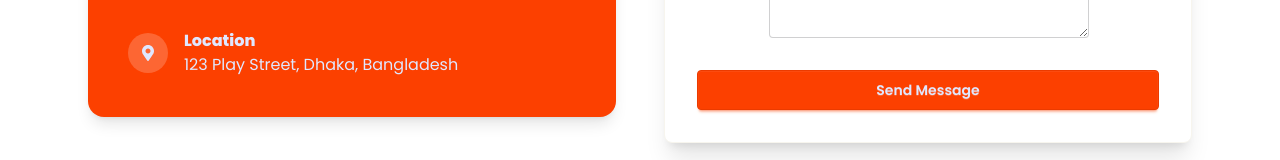
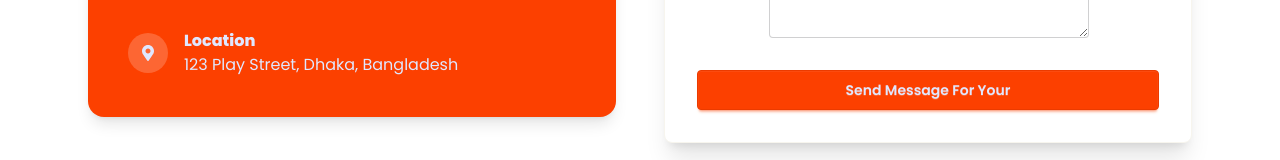
Before and after one commit to faiji31/Hero_Kidz_with_Nextjs, a Next.js app: page /contacts in a window 1280 px wide. Shown: the part 468-628 px from the top of the page. Built offline with nearby package versions, Linux system fonts and the light colour scheme.

Commit message:
12th commit

```diff
--- a/src/app/contacts/page.jsx
+++ b/src/app/contacts/page.jsx
@@ -60,7 +60,7 @@ const ContactPage = () => {
               ></textarea>
             </div>
 
-            <button className="btn btn-primary w-full mt-4">Send Message</button>
+            <button className="btn btn-primary w-full mt-4">Send Message For Your</button>
           </form>
         </div>
       </div>
```
